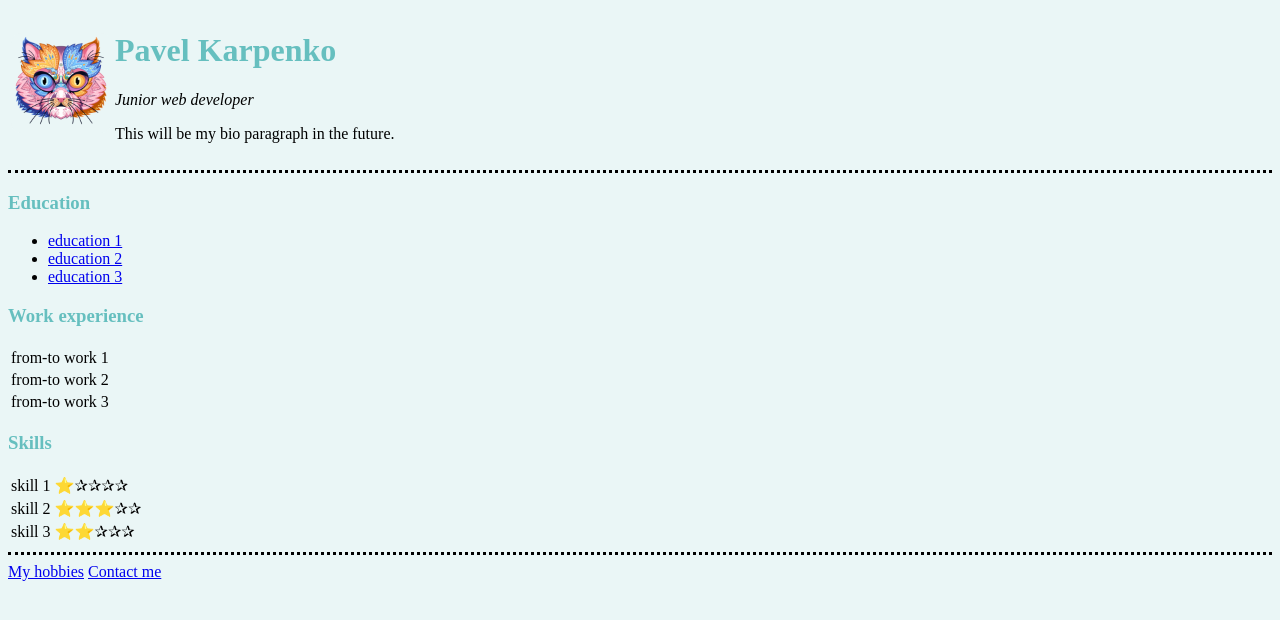
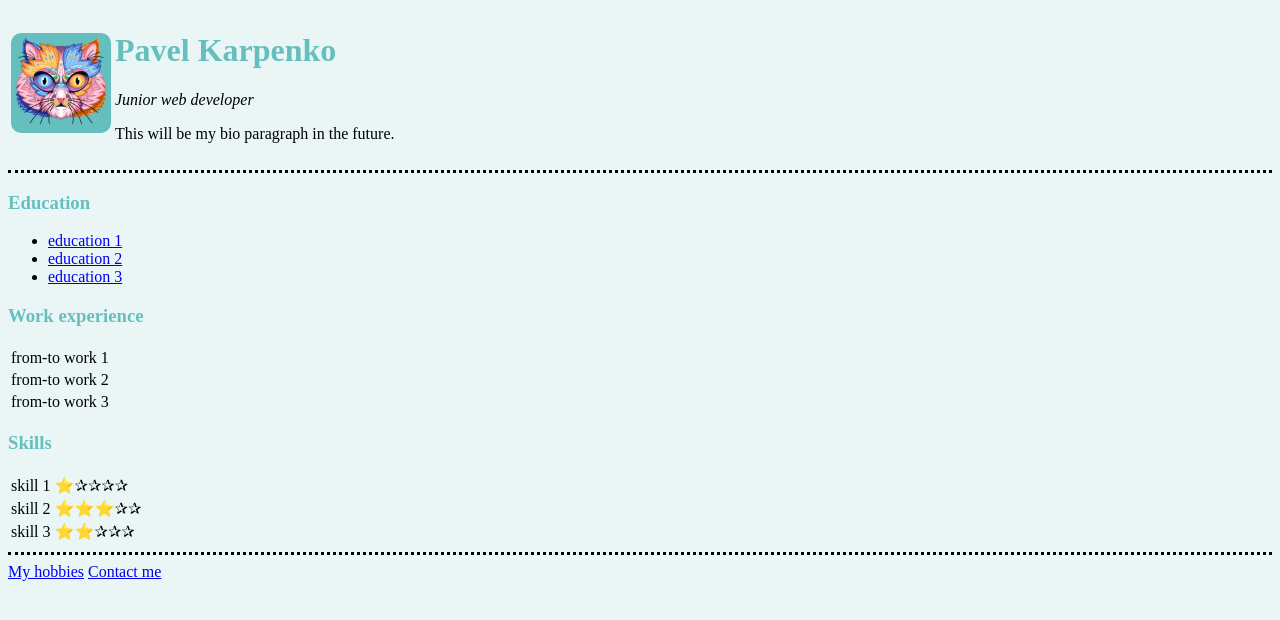
Before and after one commit to pavelKarpenko1739/My-CV-WebSite, a plain HTML site: page HTML Personal Site/index.html in a window 1280 px wide. Drawn offline with Linux system fonts and the light colour scheme.

Commit message:
Add files via upload
Added some css

```diff
--- a/HTML Personal Site/css/styles.css
+++ b/HTML Personal Site/css/styles.css
@@ -11,7 +11,7 @@ hr{
 img{
   height: 100px;
   border-radius: 10%;
-  background-color: #EAF6F6;
+  background-color: #66BFBF;
 }
 h1, h3{
   color: #66BFBF;
```
